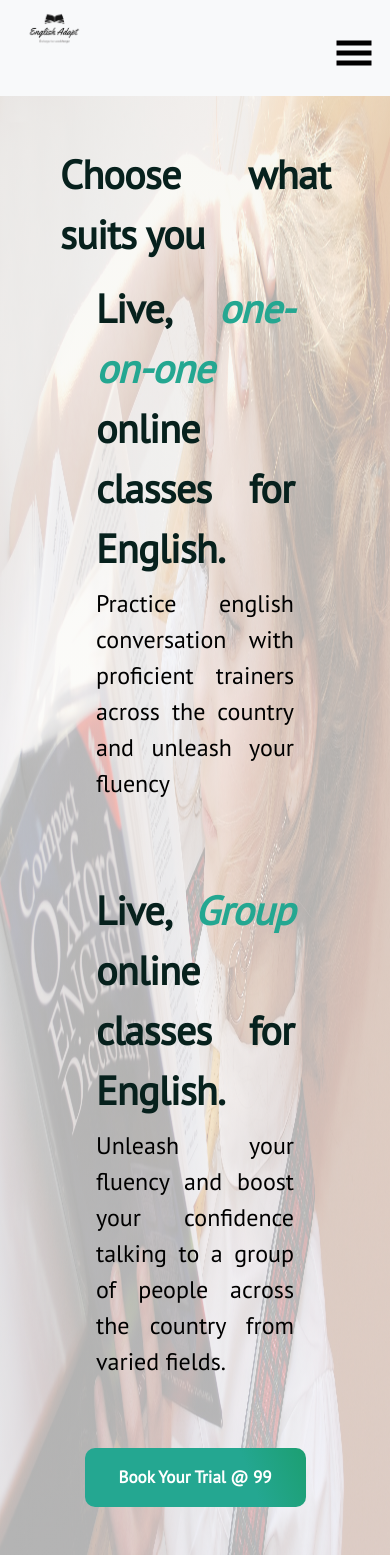
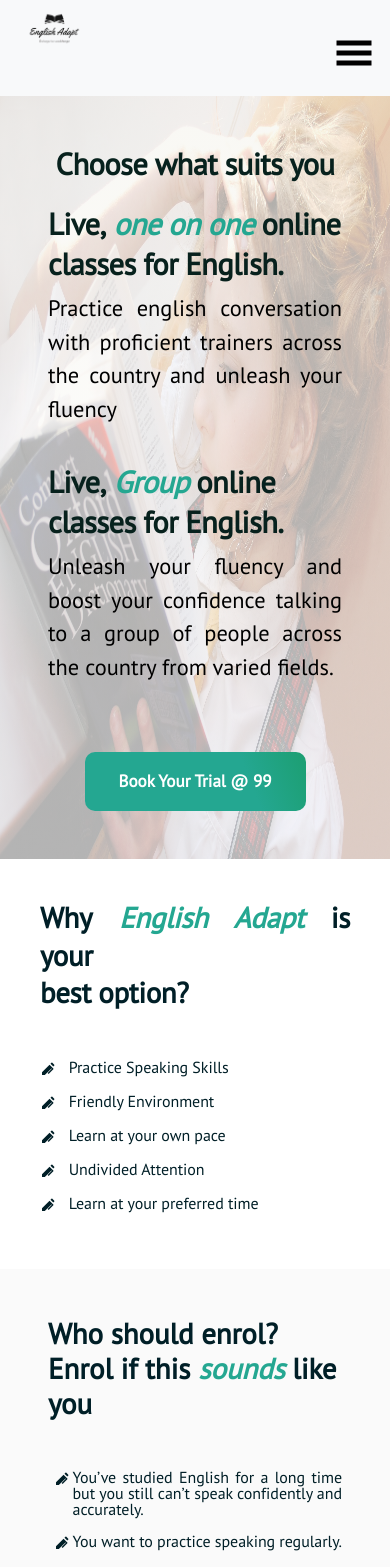
Before and after one commit to ritikamadaan01/englishAdapt, a React (Create React App) app: page /home in a window 390 px wide. Shown: the top 1567 px of the page. Built offline with nearby package versions, Linux system fonts and the light colour scheme.

Commit message:
update responsive design

```diff
--- a/src/App.js
+++ b/src/App.js
@@ -8,7 +8,6 @@ import Footer from './Components/footer';
 import BusinessEnglish from './Components/business_eng';
 import Plans from './Components/plans';
 import Blogs from './Components/blog';
-import Cerbot from './Components/cert_bot';
 import "./CSS/main.css"
 
 
@@ -28,7 +27,6 @@ function App() {
           <Route path="/home" element={<Home />} />
           <Route path="/businessEnglish" element={<BusinessEnglish />} />
           <Route path="/plans" element={<Plans />} />
-          <Route path="/.well-known/acme-challenge/:A" element={<Cerbot />} />
           {/* <Route path="/blogs" element={<Blogs />} /> */}
           <Route path="/" element={<Navigate replace to="/home" />} />
         </Routes>
--- a/src/CSS/main.css
+++ b/src/CSS/main.css
@@ -8,7 +8,7 @@
     font-family: 'PT Sans', sans-serif;
     margin: 0;
     padding: 0;
-    text-align: justify;
+    /* text-align: justify; */
 }
 
 /* html {
@@ -28,8 +28,8 @@
     font-family: 'PT Sans', sans-serif;
     font-style: normal;
     font-weight: 600;
-    font-size: 40px;
-    line-height: 60px;
+    font-size: 2.7em;
+    line-height: 1.5em;
     z-index: 0;
     letter-spacing: -.0175em;
     -webkit-font-feature-settings: "liga" off;
@@ -48,6 +48,7 @@ p {
     margin-block-end: 1em;
     margin-inline-start: 0px;
     margin-inline-end: 0px;
+    text-align: justify;
 }
 
 .home_text_1{
@@ -97,10 +98,10 @@ p {
 
 
 
-.why_adapt .title-why {
+.title-why {
     font-family: 'PT Sans', sans-serif;
     font-style: normal;
-    font-weight: 400;
+    font-weight: bold;
     font-size: 3em;
     line-height: 52px;
     letter-spacing: -.01em;
@@ -111,22 +112,23 @@ p {
     margin-top: 3rem!important;
 }
 
-.why_adapt .why_flex {
+.why_flex {
     display: flex;
     align-content: center;
     margin-top: 0.1rem;
 }
 
-.why_adapt .why_subtitle {
-    font-size: 20px;
-    line-height: 34px;
+.why_subtitle {
+    font-size: 1.3em;
+    line-height: 1.2em;
     letter-spacing: -.0035em;
     color: #001f27;
+    text-align: justify;
 }
 
 .faq {
     margin:2em;
-    padding-bottom: 4rem;
+    padding: 1rem;
 
 }
 
@@ -134,6 +136,20 @@ p {
     font-weight: bold;
     color:#001f27;
     font-size: 3em;
+}
+.faq .enrol_flex{
+    display: flex;
+    align-content: center;
+    margin-top: 0.1rem;
+    text-align: justify;
+ }
+
+ .faq .enrol_subtitle {
+    font-size: 1.3em;
+    line-height: 1.2em;
+    letter-spacing: -.0035em;
+    color: #001f27;
+    text-align: justify;
 }
 
 .why_enroll_image {
@@ -171,6 +187,13 @@ p {
 
 }
 
+.plan_head {
+    background-color:  #eff3fd;
+    padding: 4em;
+    padding-left: 7em;
+
+}
+
 .plan_card {
     background-color: #feeee6;
     border-radius: 10px;
@@ -193,3 +216,79 @@ p {
     font-weight: 600;
     font-size: 1em;
 }
+
+
+
+@media (max-width: 580px) {
+    .header_text {
+        margin-top: 7%;
+        font-family: 'PT Sans', sans-serif;
+        font-style: normal;
+        font-weight: 600;
+        font-size: 1.9em;
+        line-height: 1.3em;
+        z-index: 0;
+        letter-spacing: -.0175em;
+        -webkit-font-feature-settings: "liga" off;
+        font-feature-settings: "liga" off;
+        color: #07211d;
+    }
+
+    .home_text_1{
+        /* font-weight: bold; */
+        color:black;
+        font-size: 1.4em;
+    }
+
+    .title-why {
+        font-family: 'PT Sans', sans-serif;
+        font-style: normal;
+        font-weight: bold;
+        font-size: 1.8em;
+        line-height: 1.3em;
+        letter-spacing: -.01em;
+        color: #001f27;
+    }
+
+    .why_subtitle {
+        font-family: 'PT Sans', sans-serif;
+        font-size: 1em;
+        line-height: 1em;
+        letter-spacing: -.0035em;
+        color: #001f27;
+        text-align: justify;
+    }
+
+    .why_enrol{
+        font-weight: bold;
+        color:#001f27;
+        font-size: 1.8em;
+        font-family: 'PT Sans', sans-serif;
+    }
+
+    .faq .enrol_subtitle {
+        font-family: 'PT Sans', sans-serif;
+        font-size: 1em;
+        line-height: 1em;
+        letter-spacing: -.0035em;
+        color: #001f27;
+        text-align: justify;
+    }
+
+    .bussiness_eng {
+        font-family: 'PT Sans', sans-serif;
+        font-weight: bold;
+        color:#001f27;
+        font-size: 1.6em;
+        /* text-align: ; */
+    }
+
+
+.plan_head {
+    background-color:  #eff3fd;
+    padding: 4em;
+    padding-left: 3em;
+
+}
+
+}
--- a/src/Components/Home/cover.jsx
+++ b/src/Components/Home/cover.jsx
@@ -1,26 +1,25 @@
 import React, { Component } from 'react';
 import "./../../CSS/main.css"
-import eng from "../../Assets/cover.jpg"
-import { RiBallPenFill } from "react-icons/ri";
+// import eng from "../../Assets/cover.jpg"
 
 
-class Cover extends React.Component {
+class Cover extends Component {
     render() {
         return <div className="cover_image">
 
-            <div className="row m-0 p-5">
+            <div className="row m-0 p-md-5 pt-5 ">
                 <div className="col-12"
                 ><h1 className="header_text" style={{ margin: "auto", width: "fit-content" }}>Choose what suits you
                     </h1></div>
-                <div className="col-md-6 col-12 p-5 pt-0 text-justify">
+                <div className="col-md-6 col-12 p-md-5 pt-md-0 p-5 pb-0 pt-0 text-justify">
                     <h1 className="header_text">
                         Live,
-                        <span className="one"> one-on-one </span>
+                        <span className="one"> one on one </span>
                         online classes for English.
                         <br />
                     </h1>
                     <div className="home_text_1">
-                        <p className="sub_header_text">
+                        <p >
                             Practice english conversation with proficient trainers
                             across the country and unleash your fluency
 
@@ -28,24 +27,25 @@ class Cover extends React.Component {
                     </div>
 
                 </div>
-                <div className="col-md-6 col-12 p-5 pt-0 text-justify">
+                <div className="col-md-6 col-12 p-md-5 pt-md-0 p-5 pt-0 text-justify">
                     <h1 className="header_text">Live,
                         <span className="one">&nbsp;Group</span> online classes for English.
                         <br />
                     </h1>
                     <div className="home_text_1">
-                        <p className="sub_header_text">
+                        <p >
                             Unleash your fluency and boost your confidence talking
                             to a group of people across the country from varied fields.
                         </p>
                     </div>
                 </div>
 
-                <div className="col-12 text-center">
+                <div className="col-12 text-center pb-md-0 pb-5">
                     <div className="pt-md-2 mt-1 home_button_container" style={{ margin: "auto", width: "fit-content" }}>
                         <button className="bookBTN1">
                             <a href={"https://wa.me/918999800008?text=Hello, I would like to know more about the courses offered."}
                                 target="_blank"
+                                rel="noreferrer"
                                 style={{ textDecoration: "none", color: "white" }}>Book Your Trial @ 99</a></button>
                     </div>
                 </div>
--- a/src/Components/Home/why_english_adapt.jsx
+++ b/src/Components/Home/why_english_adapt.jsx
@@ -1,4 +1,4 @@
-import React, { Component } from 'react';
+import React from 'react';
 import "./../../CSS/main.css"
 import eng from "../../Assets/Do_you_speak.jpeg"
 import { RiBallPenFill } from "react-icons/ri";
@@ -10,9 +10,9 @@ class WhyEnglishAdapt extends React.Component {
     render() {
         const { whyEnglishAdaptList } = this.props
 
-        return <div className="row p-5 m-5" >
+        return <div className="row p-md-5 m-md-5 p-4" >
 
-            <div className="col-md-6 col-12 text-justify why_adapt">
+            <div className="col-md-6 col-12 text-justify">
 
                 <div className="p-3 " >
                     <p className="title-why">
--- a/src/Components/Home/why_enroll.jsx
+++ b/src/Components/Home/why_enroll.jsx
@@ -1,6 +1,6 @@
-import React, { Component } from 'react';
+import React from 'react';
 import "./../../CSS/main.css"
-import eng from "../../Assets/why_enroll.jpeg"
+// import eng from "../../Assets/why_enroll.jpeg"
 import { RiBallPenFill } from "react-icons/ri";
 
 
@@ -15,7 +15,7 @@ class WhyEnroll extends React.Component {
             <div className="col-md-6 d-md-block d-none why_enroll_image">
 
             </div>
-            <div className="col-md-6 col-12 text-justify">
+            <div className="col-md-6 col-12 text-justify pr-5">
 
                 <div className="faq">
                     <h1 className="why_enrol">Who should enrol?
@@ -26,12 +26,22 @@ class WhyEnroll extends React.Component {
                         </span>like you
                     </h1>
 
-                    <div className="points margin_point-5">
+                    <div className="margin_point-5">
                         {enroll_list.map((item, i) => (
-                            <div className="why_flex" key={i}>
+                            <div className="enroll_flex" key={i}>
+                                <p className="enrol_subtitle row g-0">
+                                    <span className="col-1 m-0 "
+                                        style={{
+                                            padding: "0",
+                                            paddingLeft: "2%",
+                                            paddingRight: "1%"
 
-                                <p className="why_subtitle"> <RiBallPenFill />&nbsp;&nbsp; {item}
+                                        }}><RiBallPenFill /></span>
+
+
+                                    <span className="col-11 m-0 p-0">{item}</span>
                                 </p>
+
                             </div>))}
 
                     </div>
@@ -39,7 +49,7 @@ class WhyEnroll extends React.Component {
 
             </div>
 
-        </div>
+        </div >
 
     }
 }
--- a/src/Components/business_eng.jsx
+++ b/src/Components/business_eng.jsx
@@ -1,6 +1,6 @@
-import React, { Component } from 'react';
+import React from 'react';
 import "./../CSS/main.css"
-import eng from "../Assets/business_english.jpeg"
+// import eng from "../Assets/business_english.jpeg"
 import { RiBallPenFill } from "react-icons/ri";
 
 class BusinessEnglish extends React.Component {
@@ -13,9 +13,9 @@ class BusinessEnglish extends React.Component {
                 <div className="bussiness">
                     <h1 className="bussiness_eng">Feel stuck in &nbsp;
                         <span className="one">
-                            professional &nbsp;
+                            professional
                         </span>
-                        growth?
+                        &nbsp; growth?
                     </h1>
 
                     <div className="business_text_1">
--- a/src/Components/cert_bot.jsx
+++ /dev/null
@@ -1,15 +0,0 @@
-import React, { Component } from 'react'
-
-class Cerbot extends React.Component {
-
-
-    render() {
-
-        let a = window.location.href
-        let len = a.split("/").length
-        let long_string = a.split("/")[len - 1]
-        return <div>{long_string}</div>;
-    }
-}
-
-export default Cerbot;
```
Also changed, not shown: src/Components/footer.jsx (+13 -11 lines), src/Components/plans.jsx (+8 -5 lines).
